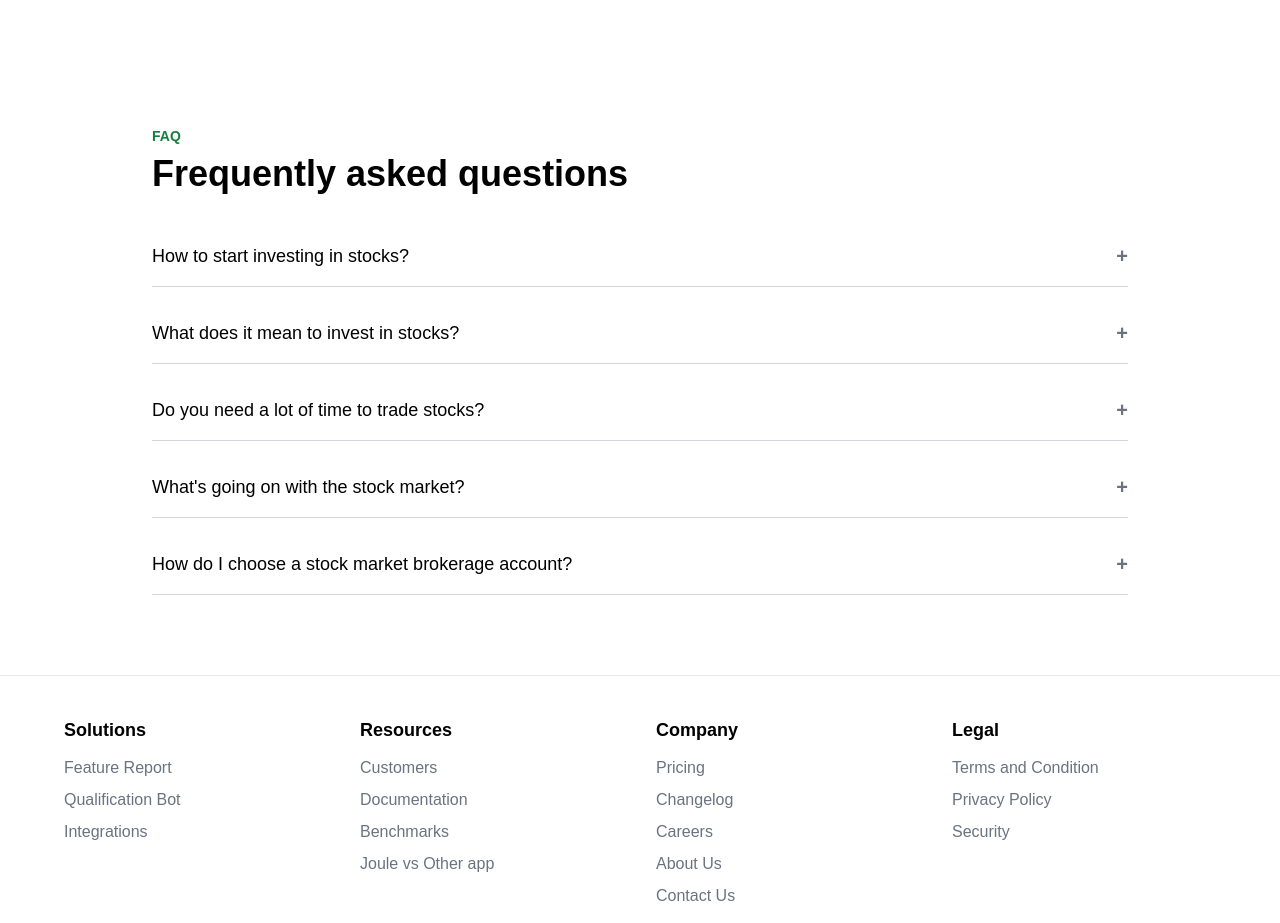
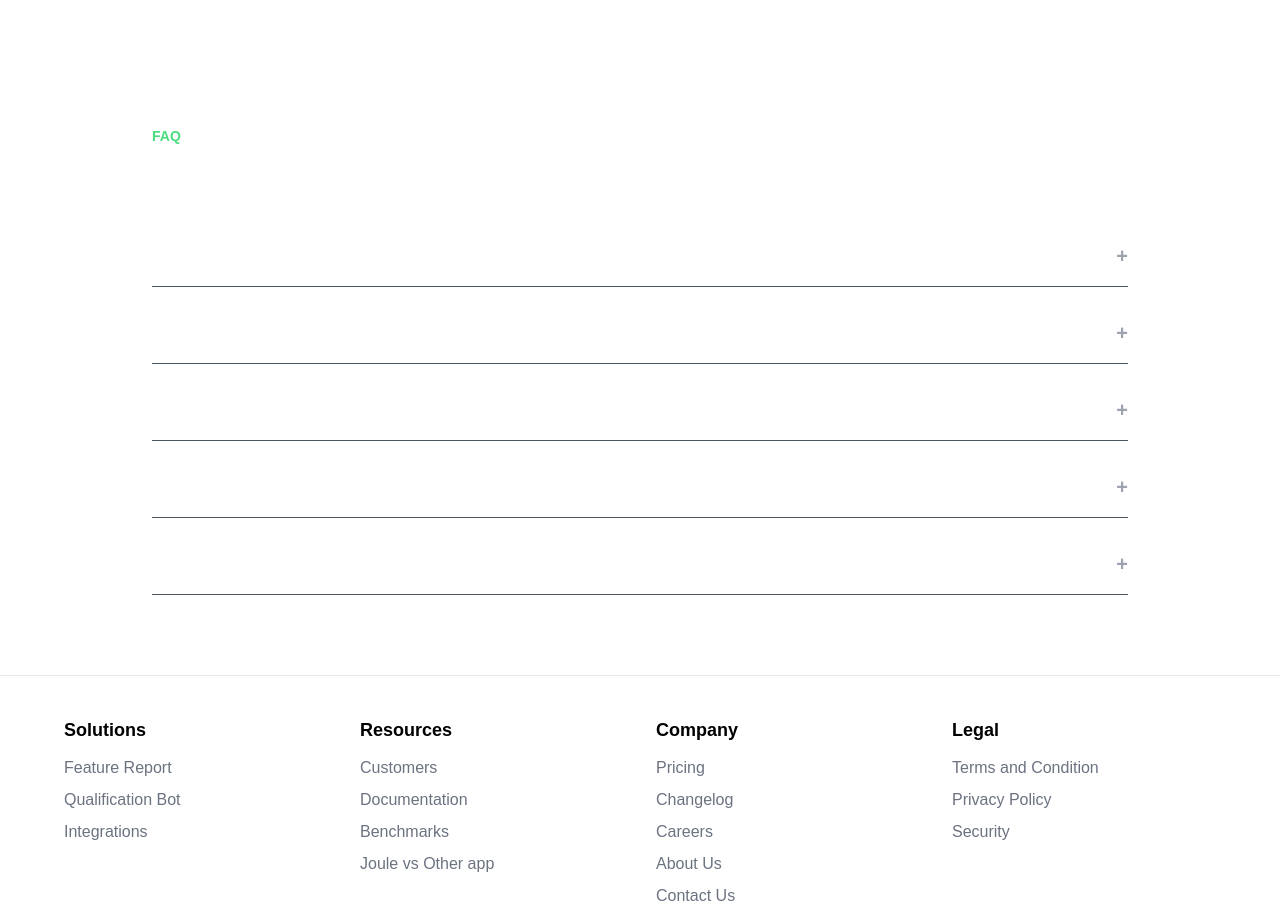
Before and after one commit to swatikumari4312/Stock, a Next.js app: page / in a window 1280 px wide. Shown: the part 3120-4043 px from the top of the page. Built offline with nearby package versions, Linux system fonts and the light colour scheme.

Commit message:
Update Faq.tsx

```diff
--- a/app/components/Faq.tsx
+++ b/app/components/Faq.tsx
@@ -54,24 +54,24 @@ const Faq = () => {
       className="max-w-5xl mx-auto px-6 py-20"
     >
       {/* Heading */}
-      <h4 className="text-green-700 font-semibold text-sm">FAQ</h4>
-      <h2 className="text-4xl font-bold text-black mt-2">Frequently asked questions</h2>
+      <h4 className="text-green-400 font-semibold text-sm">FAQ</h4>
+      <h2 className="text-4xl font-bold text-white mt-2">Frequently Asked Questions</h2>
 
       {/* FAQ List */}
       <div className="mt-8 space-y-4">
         {faqData.map((faq, index) => (
           <div
             key={index}
-            className="border-b border-gray-300 cursor-pointer"
+            className="border-b border-gray-600 cursor-pointer"
             onClick={() => toggleFAQ(index)}
           >
             {/* Question */}
             <div className="flex justify-between items-center py-4">
-              <h3 className="text-lg font-medium text-black">{faq.question}</h3>
+              <h3 className="text-lg font-medium text-white">{faq.question}</h3>
               <motion.span
                 animate={{ rotate: openIndex === index ? 45 : 0 }}
                 transition={{ duration: 0.3 }}
-                className="text-xl font-bold text-gray-500"
+                className="text-xl font-bold text-gray-400"
               >
                 {openIndex === index ? "✖" : "+"}
               </motion.span>
@@ -85,7 +85,7 @@ const Faq = () => {
                   animate={{ height: "auto", opacity: 1 }}
                   exit={{ height: 0, opacity: 0 }}
                   transition={{ duration: 0.4, ease: "easeInOut" }}
-                  className="text-gray-600 text-sm pb-4"
+                  className="text-gray-300 text-sm pb-4"
                 >
                   {faq.answer}
                 </motion.p>
```
